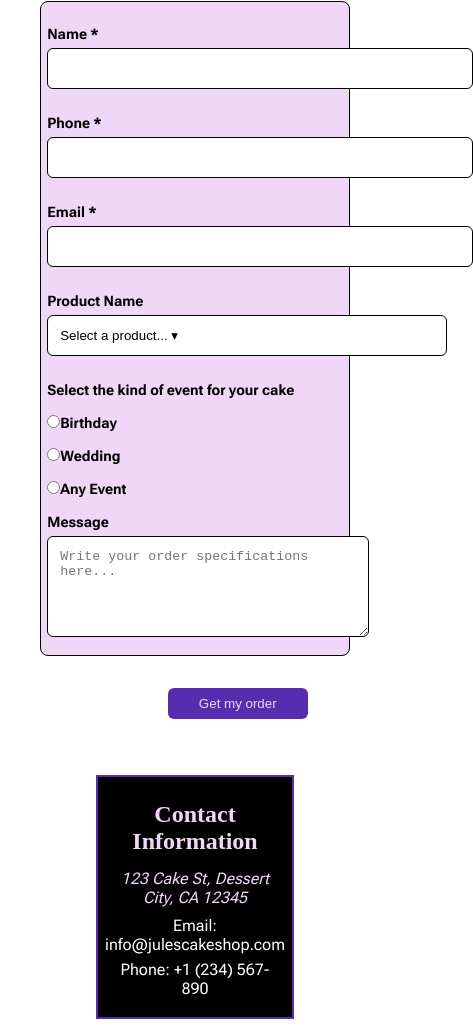
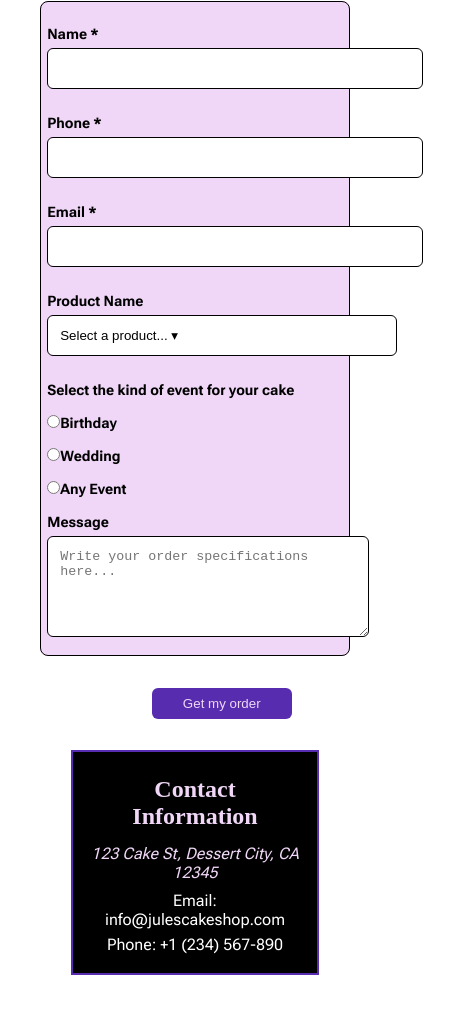
Before and after one commit to luroblesf/wdd131, a plain HTML site: page project/order.html in a window 390 px wide. Shown: the part 456-1484 px from the top of the page, 473 px wide, since content can reach past the window. Drawn offline with Linux system fonts and the light colour scheme; a web font is replaced by a local one.

Commit message:
fixed mobile

```diff
--- a/project/styles/style.css
+++ b/project/styles/style.css
@@ -204,7 +204,7 @@ button {
     padding: 0.75rem;
     color: var(--color-five);
     width: 900%;
-    max-width: 400px;
+    max-width: 350px;
     margin-top: 5px;
     margin-bottom: 10px;
     appearance: none;
@@ -217,7 +217,7 @@ button {
     padding: .75rem;
     color: var(--color-five);
     width: 100%;
-    max-width: 400px;
+    max-width: 350px;
     appearance: none;
     margin-top: 5px;
     margin-bottom: 10px;
@@ -230,7 +230,7 @@ button {
     padding: 0.5rem;
     width: 45%;
     max-width: 400px;
-    margin-left: 8rem;
+    margin-left: 7rem;
 }
 .wf input[type="submit"]:hover {
     text-shadow: 1px 1px 1rem var(--color-four);
@@ -269,7 +269,7 @@ button {
 
 }
 .contact-two {
-    margin: 18%;
+    margin: 10%;
     text-align: center;
     color: var(--color-two);
     font-size: medium;
```
